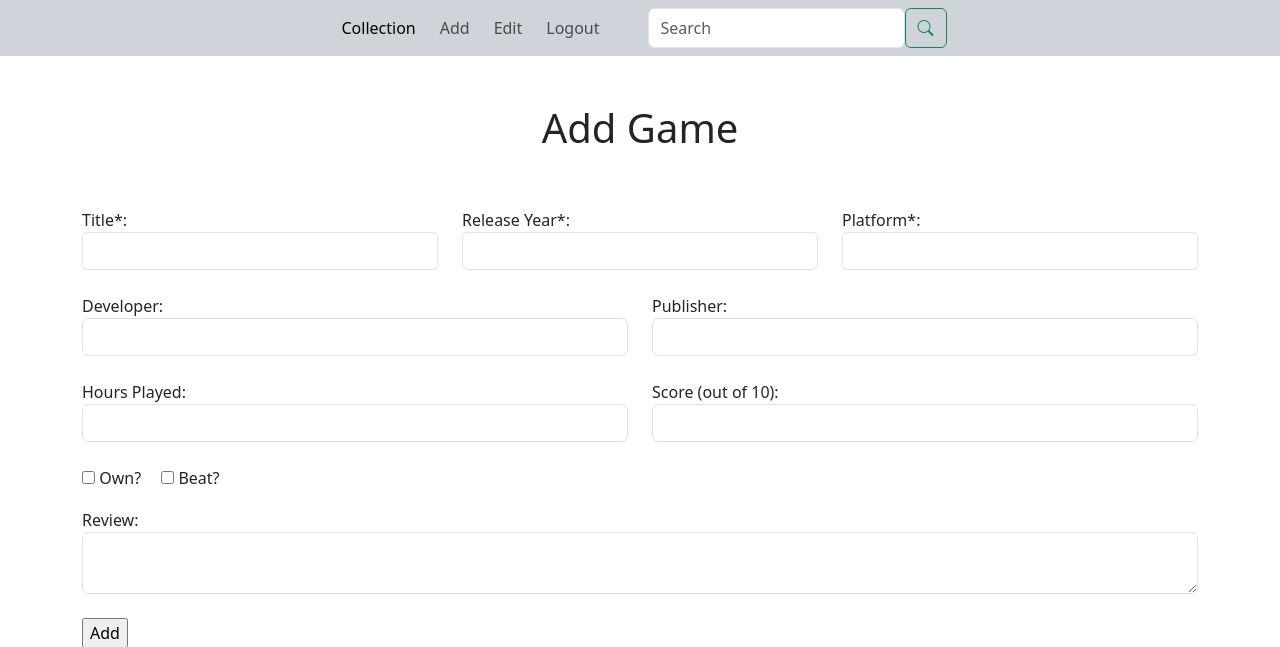
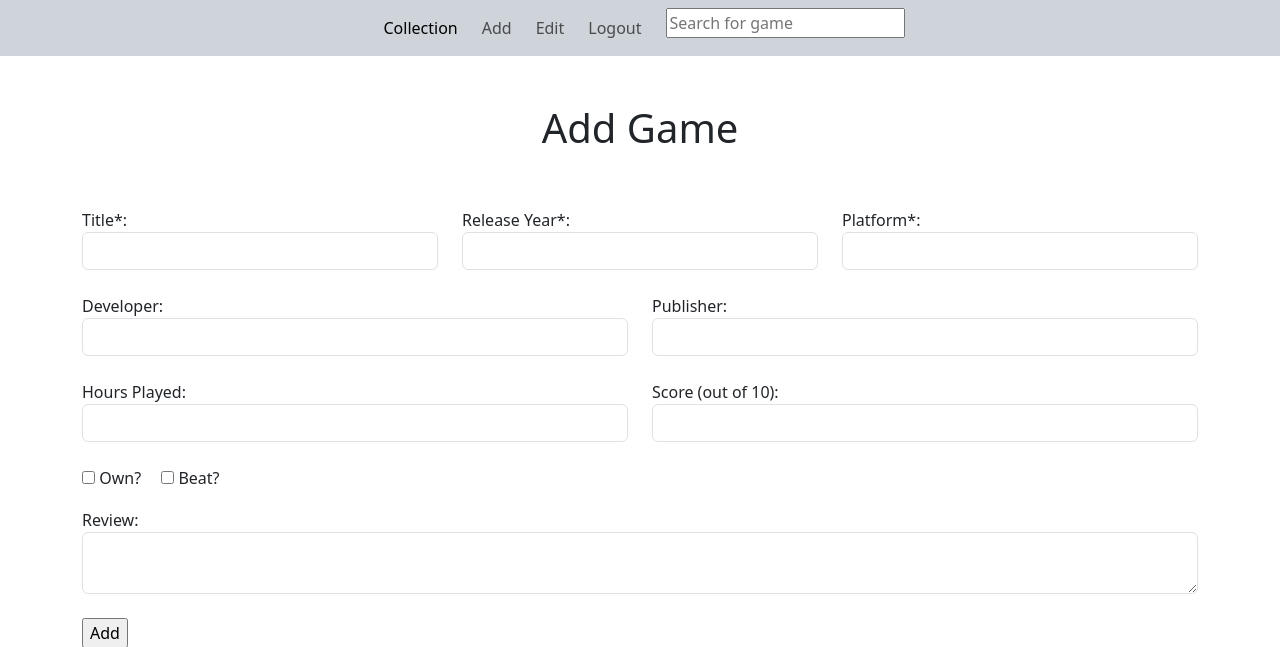
Before and after one commit to Bastion428/MainProgram, a Flask app: page /add-game in a window 1280 px wide. Shown: the top 647 px of the page. Run offline with Flask 3, Linux system fonts and the light colour scheme; the visitor is signed in with stand-in values (Sample User, id 1); some libraries are stand-ins or nearby versions.

Commit message:
Added ability to search game collection

```diff
--- a/website/static/index.js
+++ b/website/static/index.js
@@ -42,3 +42,31 @@
 		}
 	}
 }
+
+$(function autoComplete() {
+	$('#autocomplete').autocomplete({
+		serviceUrl: '/search',
+		datatype: 'json',
+		onSelect: function (suggestion) {
+			let data = {
+				game_id: suggestion.data
+			};
+
+			let form = document.getElementById("auto_submit");
+			form.action = `/my-games/${suggestion.value}`
+			document.getElementById("autocomplete").value = suggestion.data
+			form.submit();
+
+			/*$.ajax({
+				url: `/my-game/${suggestion.value}`,
+				type: 'POST',
+				data: JSON.stringify(data),
+				contentType: "application/json; charset=utf-8",
+				success: function(result) {
+					thing = document.getElementById("autocomplete").value
+					console.log(thing)
+				}
+				});*/
+		}
+	  });
+})
--- a/website/static/style.css
+++ b/website/static/style.css
@@ -26,3 +26,13 @@ td, thead {
 #my_games_table {
   width: 70%;
 }
+
+.autocomplete-suggestions {
+  border: 1px solid #999;
+  background: #FFF;
+  overflow: auto;
+}
+.autocomplete-suggestion { padding: 2px 5px; white-space: nowrap; overflow: hidden; }
+.autocomplete-selected { background: #F0F0F0; }
+.autocomplete-group { padding: 2px 5px; }
+.autocomplete-group strong { display: block; border-bottom: 1px solid #000; }
--- a/website/templates/base.html
+++ b/website/templates/base.html
@@ -9,10 +9,12 @@
               integrity="sha384-QWTKZyjpPEjISv5WaRU9OFeRpok6YctnYmDr5pNlyT2bRjXh0JMhjY6hW+ALEwIH"
               crossorigin="anonymous">
         <link rel="stylesheet" href="https://cdn.jsdelivr.net/npm/bootstrap-icons@1.11.3/font/bootstrap-icons.min.css">
+        <script src="https://ajax.googleapis.com/ajax/libs/jquery/3.7.1/jquery.min.js"></script>
+        <script src="https://cdnjs.cloudflare.com/ajax/libs/jquery.devbridge-autocomplete/1.2.26/jquery.autocomplete.min.js"></script>
     </head>
     <body>
         {% if current_user.is_authenticated %}
-        <nav class="navbar navbar-expand-lg bg-dark-subtle">
+        <nav class="navbar sticky-top navbar-expand-lg bg-dark-subtle">
           <div class="container-fluid">
             <button class="navbar-toggler" type="button" data-bs-toggle="collapse"
                     data-bs-target="#navbarNavAltMarkup" aria-controls="navbarNavAltMarkup" aria-expanded="false"
@@ -24,10 +26,9 @@
                 <a class="nav-link pe-3 active" aria-current="page" href="/">Collection</a>
                 <a class="nav-link pe-3" href="/add-game">Add</a>
                 <a class="nav-link pe-3" href="#">Edit</a>
-                <a class="nav-link pe-5" href="/logout">Logout</a>
-                <form class="d-flex">
-                  <input class="form-control" type="search" placeholder="Search" aria-label="Search">
-                  <button class="btn btn-outline-success" type="submit"><i class="bi bi-search"></i></button>
+                <a class="nav-link pe-4" href="/logout">Logout</a>
+                <form method="post" action="" class="inline" id="auto_submit">
+                  <input type="search" placeholder="Search for game" aria-label="Search" autocomplete="off" id="autocomplete">
                 </form>
               </div>
             </div>
@@ -68,6 +69,5 @@
                 type="text/javascript"
                 src="{{ url_for('static', filename='index.js') }}">
         </script>
-        <script src="https://ajax.googleapis.com/ajax/libs/jquery/3.7.1/jquery.min.js"></script>
     </body>
 </html>
--- a/website/templates/my_game.html
+++ b/website/templates/my_game.html
@@ -1,6 +1,7 @@
 {% extends "base.html" %}
 {% block title %}{{ game.title }}{% endblock %}
 {% block content %}
+<div id="bulk_detail">
 <h1 align="center">{{ game.title }}</h1>
 <table id="detail_games_table" class="table table-success table-bordered table-sm" align="center">
     <thead>
@@ -31,4 +32,5 @@
 </table>
 <button id="delete-button" onclick="deleteGame('{{ game.id }}', '{{ url_for(request.endpoint, **request.view_args) }}')">
     <i class="bi bi-trash"></i></button>
+</div>
 {% endblock %}
--- a/website/views.py
+++ b/website/views.py
@@ -1,4 +1,4 @@
-from flask import Blueprint, render_template, request, flash, redirect, url_for, make_response
+from flask import Blueprint, render_template, request, flash, redirect, url_for, make_response, jsonify, session
 from flask_login import login_required, current_user
 from .models import MyGame
 from . import db
@@ -19,7 +19,12 @@ def my_game(title):
         flash('Please choose a game directly from your collection.', category='error')
         return redirect(url_for('views.collection'))
 
-    game_id = request.form.get('id')
+    if request.content_type == "application/json; charset=utf-8":
+        game = request.get_json()
+        game_id = game['game_id']
+    else:
+        game_id = request.form.get('id')
+
     game = MyGame.query.get(game_id)
 
     if current_user.id != game.user_id:
@@ -77,11 +82,24 @@ def add_game():
     return render_template('add_game.html')
 
 
+@views.route('/search')
+@login_required
+def search_game():
+    query = request.args.get('query')
+    results = MyGame.query.filter(MyGame.title.contains(query), MyGame.user_id == current_user.id)
+
+    suggestions = []
+
+    for game in results:
+        suggestions.append({ 'value': game.title, 'data': game.id })
+
+    return jsonify({"suggestions":suggestions})
+
+
 @views.route('/delete-game', methods=["DELETE"])
 @login_required
 def delete_game():
     game = request.get_json()
-    print(game)
     game_id = game['game_id']
     req_loc = game['req_loc']
     game = MyGame.query.get(game_id)
```
Lines whose indentation alone changed are shown as unchanged.
